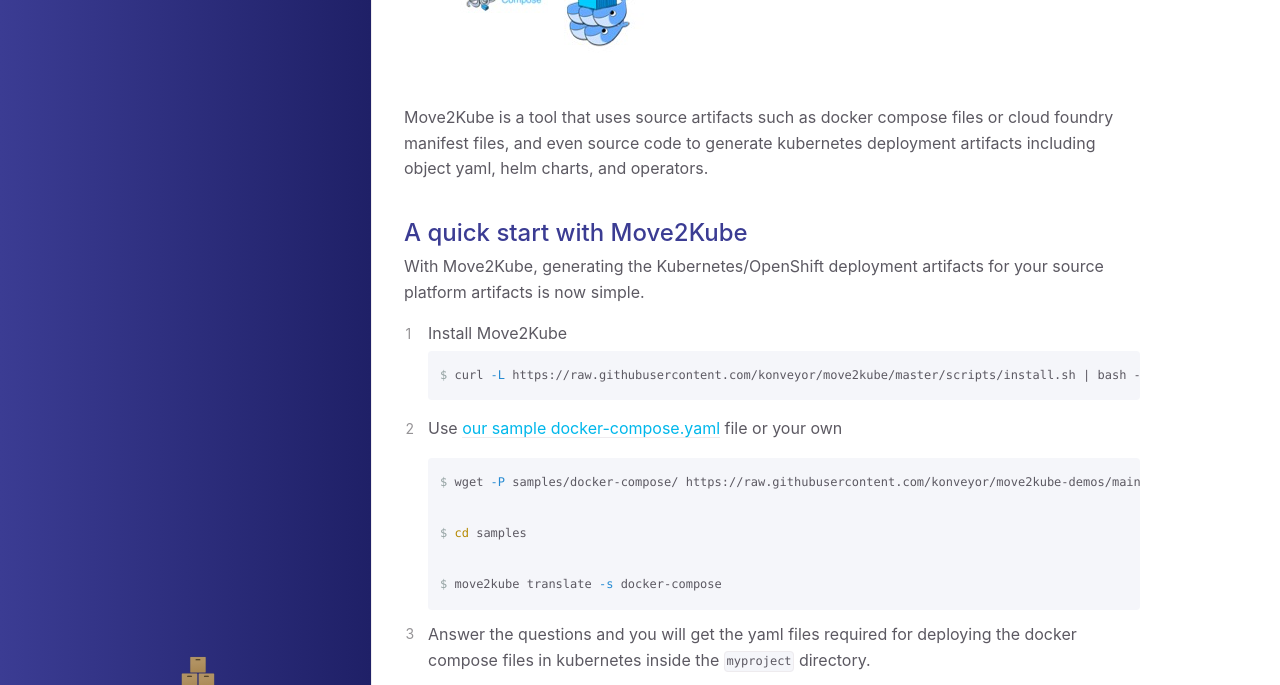
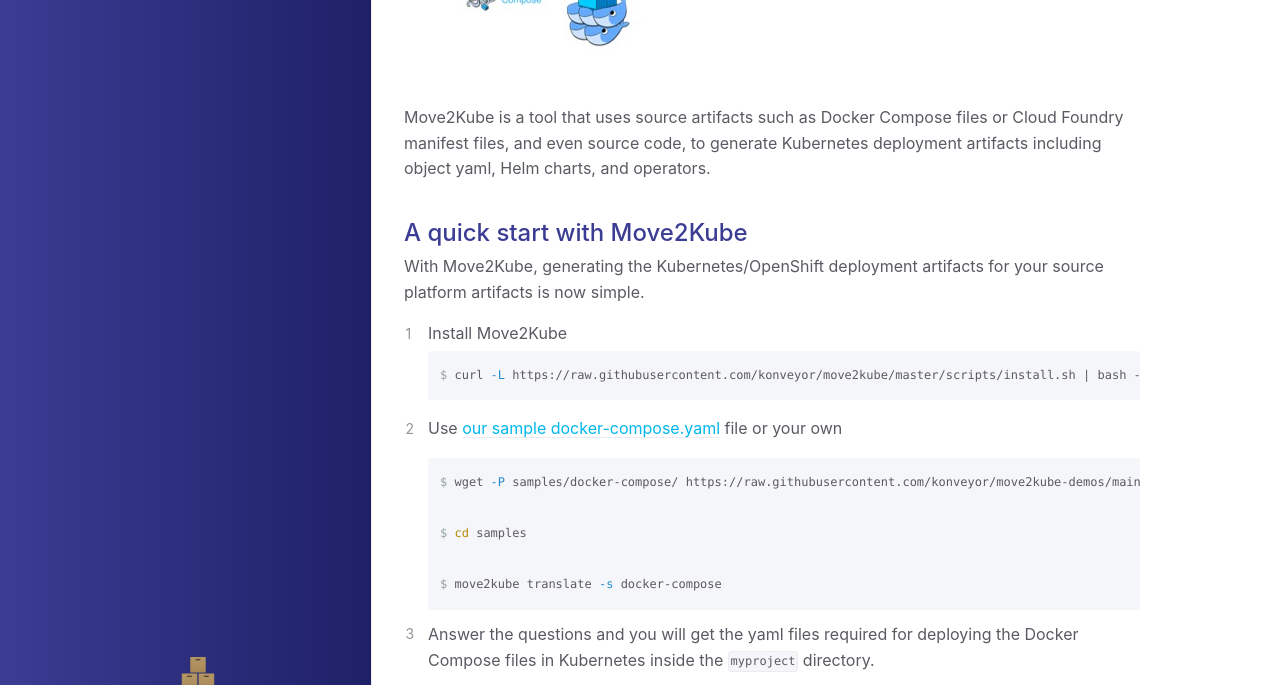
Before and after one commit to konveyor/move2kube, a Jekyll site: the page built from index.md, in a window 1280 px wide and 1400 px high, cut to the strip 582-1267 px from the top of the window. Built offline with Jekyll 4.4.1, drawn with Linux system fonts in a browser that asks for light colours.

Commit message:
added some capitalizations
Signed-off-by: Pablo Loyola <pablo.loyola.h@gmail.com>

````diff
--- a/index.md
+++ b/index.md
@@ -13,7 +13,7 @@ A tool that accelerates the process of re-platforming to Kubernetes by analyzing
 
 ![move2kube](assets/images/move2kube.png)
 
-Move2Kube is a tool that uses source artifacts such as docker compose files or cloud foundry manifest files, and even source code to generate kubernetes deployment artifacts including object yaml, helm charts, and operators.
+Move2Kube is a tool that uses source artifacts such as Docker Compose files or Cloud Foundry manifest files, and even source code, to generate Kubernetes deployment artifacts including object yaml, Helm charts, and operators.
 
 ## A quick start with Move2Kube
 With Move2Kube, generating the Kubernetes/OpenShift deployment artifacts for your source platform artifacts is now simple.
@@ -32,7 +32,7 @@ With Move2Kube, generating the Kubernetes/OpenShift deployment artifacts for you
 
    $ move2kube translate -s docker-compose
    ```
-1. Answer the questions and you will get the yaml files required for deploying the docker compose files in kubernetes inside the `myproject` directory.
+1. Answer the questions and you will get the yaml files required for deploying the Docker Compose files in Kubernetes inside the `myproject` directory.
 <p align="center">
 <script id="asciicast-bbcIy29E2eLyzdwSDsvmJED1C" src="https://asciinema.org/a/bbcIy29E2eLyzdwSDsvmJED1C.js" async></script>
 </p>
````
